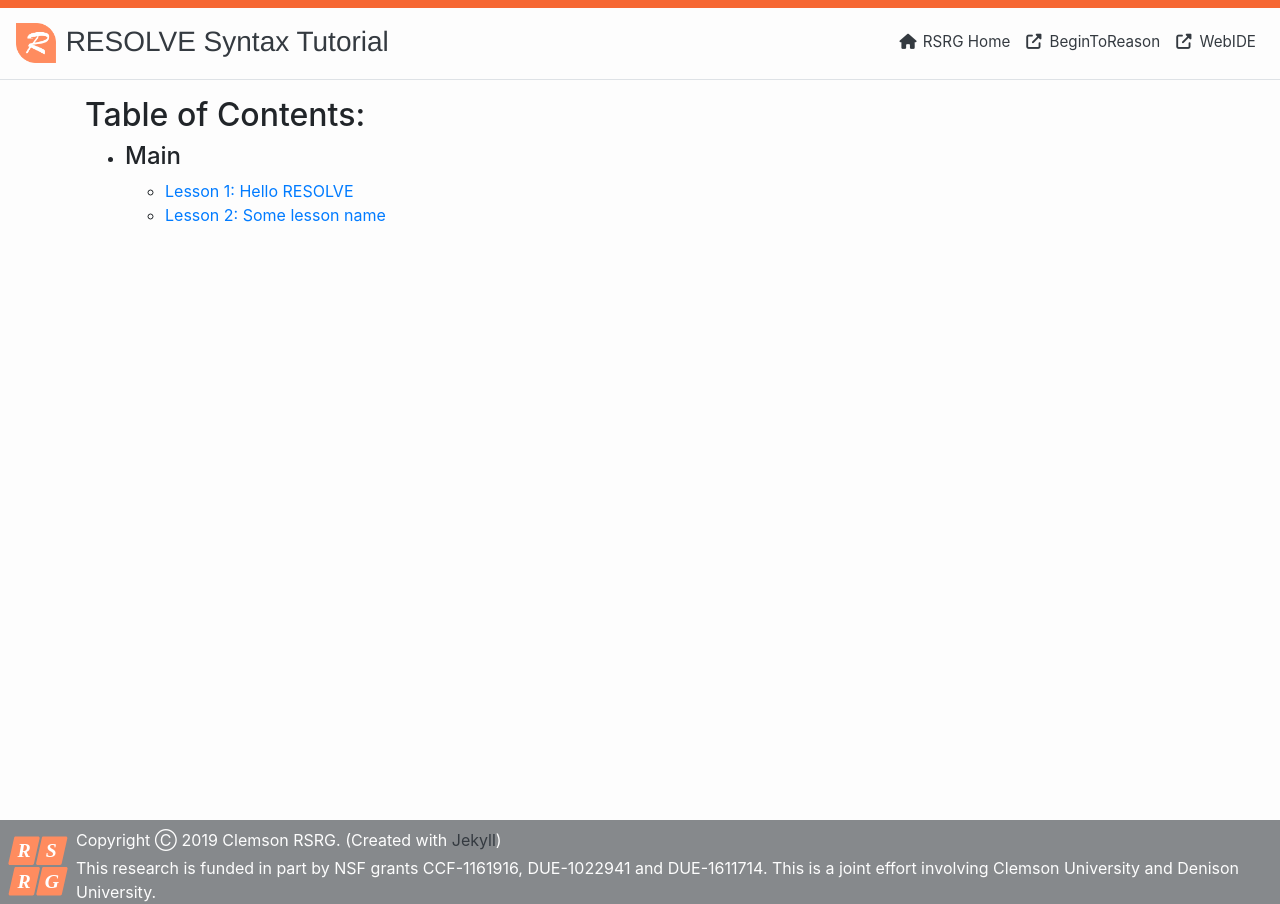
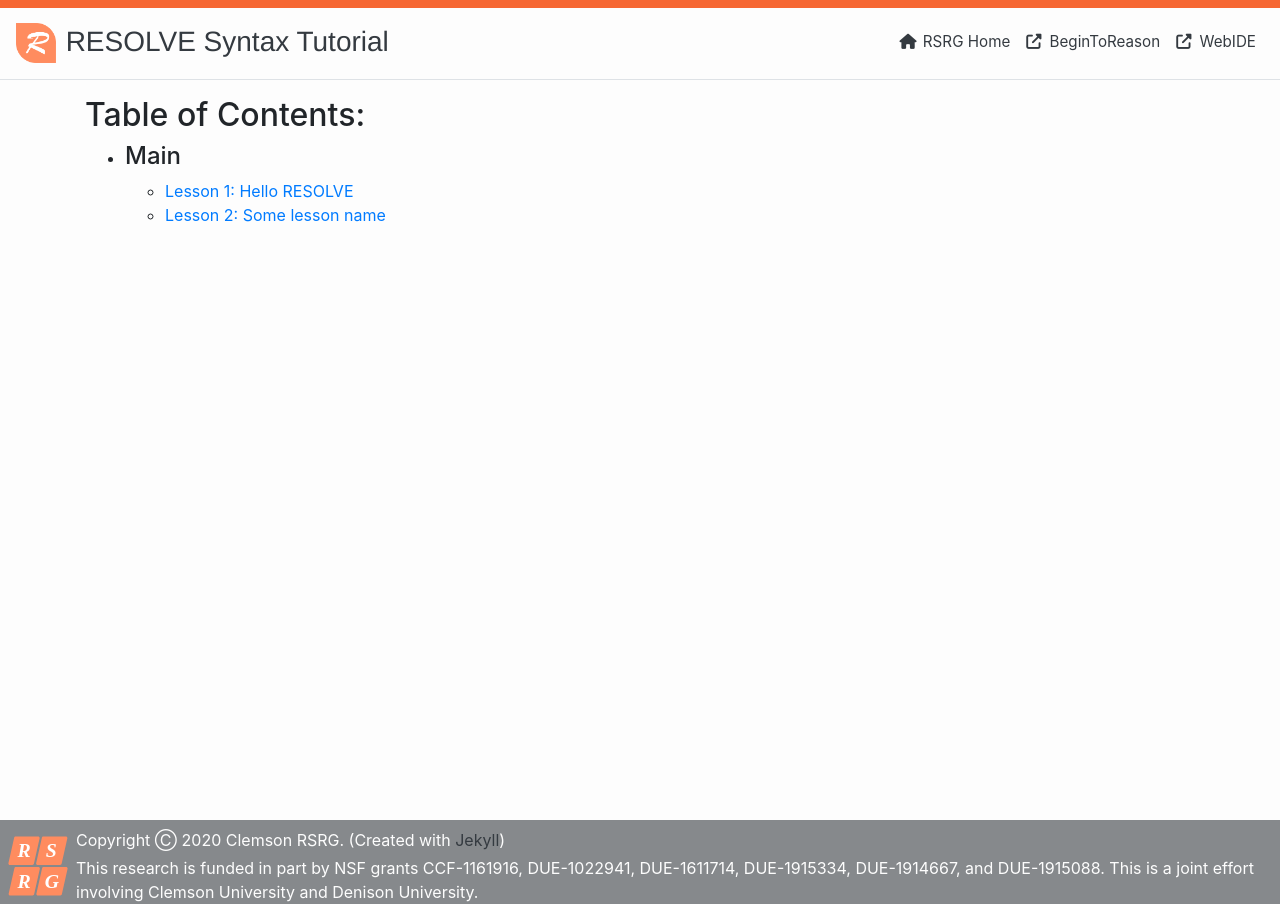
Before and after one commit to yushan87/RESOLVETutorial, a Jekyll site: the page built from index.md, in a window 1280 px wide. Built offline with Jekyll 4.4.1, drawn with Linux system fonts in a browser that asks for light colours; nearby versions of some CDN libraries.

Commit message:
Updated license year

```diff
--- a/_includes/body_footer.html
+++ b/_includes/body_footer.html
@@ -4,8 +4,8 @@
         <div class="d-flex flex-row align-items-center px-2">
             <img src="{{ "/images/rsrg-logo4.svg" | relative_url }}" width="60" height="60" class="d-none d-sm-inline-flex mr-2" alt="Clemson RSRG Logo 2">
             <div class="d-flex flex-column">
-                <div id="copyright">Copyright &#9400; 2019 Clemson RSRG. <span class="d-none d-sm-inline-flex">(Created with <a class="footer-link" href="https://jekyllrb.com" target="_blank">&nbsp;Jekyll</a>)</span></div>
-                <div id="grants-institutions" class="pt-1">This research is funded in part by NSF grants CCF-1161916, DUE-1022941 and DUE-1611714. This is a joint effort involving Clemson University and Denison University.</div>
+                <div id="copyright">Copyright &#9400; 2020 Clemson RSRG. <span class="d-none d-sm-inline-flex">(Created with <a class="footer-link" href="https://jekyllrb.com" target="_blank">&nbsp;Jekyll</a>)</span></div>
+                <div id="grants-institutions" class="pt-1">This research is funded in part by NSF grants CCF-1161916, DUE-1022941, DUE-1611714, DUE-1915334, DUE-1914667, and DUE-1915088. This is a joint effort involving Clemson University and Denison University.</div>
             </div>
         </div>
     </div>
```
Also changed, not shown: LICENSE.txt, README.md.
